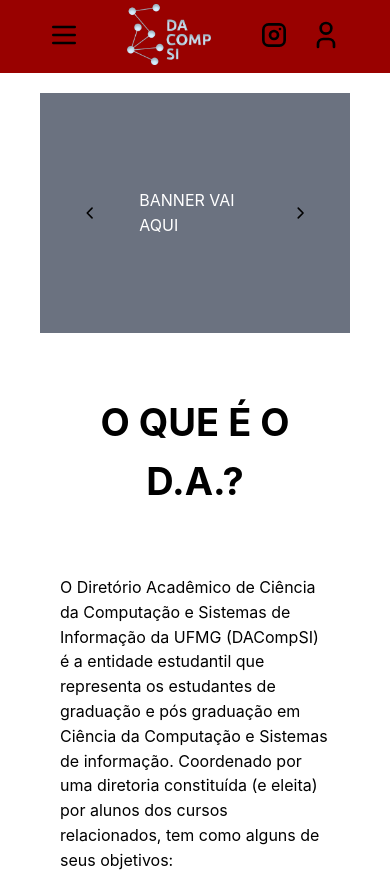
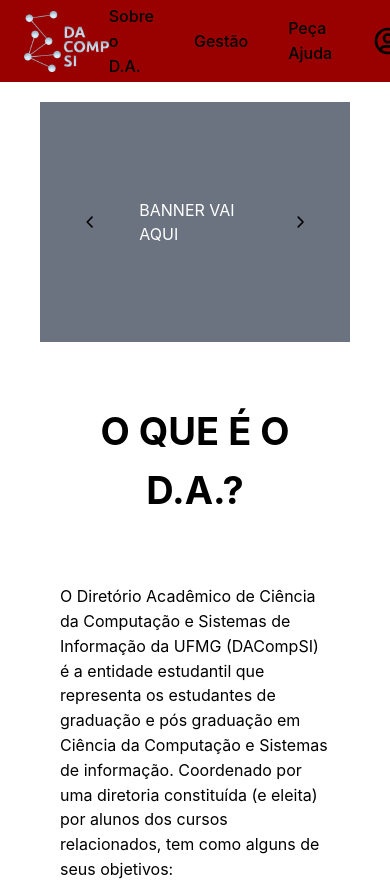
Before and after one commit to Vipigal/dacompsi-web-client, a React (Vite) app: page / in a window 390 px wide. Shown: the top 881 px of the page. Built offline with nearby package versions, Linux system fonts and the light colour scheme.

Commit message:
finalizacao responsividade

```diff
--- a/src/components/Footer.tsx
+++ b/src/components/Footer.tsx
@@ -7,12 +7,8 @@ import {
 } from "@tabler/icons-react";
 import { IconPhone } from "@tabler/icons-react";
 import dacompsi_logo_branca from "../assets/dacompsi_logo_branca.png";
-import { em } from "@mantine/core";
-import { useMediaQuery } from "@mantine/hooks";
 
 const Footer = () => {
-  const mobile = useMediaQuery(`(max-width: ${em(750)})`);
-
   return (
     <div className="w-full h-max p-5 px-14 bg-dark-red-dacompsi text-white m-0 flex flex-col gap-5 ">
       <div className="flex flex-col gap-4 sm:gap-2 md:gap-0 sm:flex-row justify-between items-center">
--- a/src/components/Navbar.tsx
+++ b/src/components/Navbar.tsx
@@ -1,4 +1,4 @@
-import { IconBrandInstagram, IconMenu2, IconUser } from "@tabler/icons-react";
+import { IconUserCircle } from "@tabler/icons-react";
 import { Link } from "react-router-dom";
 import logo_dacompsi from "../assets/dacompsi_logo_branca.png";
 
@@ -7,10 +7,7 @@ const LOGO_HEIGHT = 150;
 
 export const Navbar = () => {
   return (
-    <nav className="bg-red-dacompsi w-full flex items-center justify-between p-1 pb-2 px-12 ">
-      <div className="hover:cursor-pointer">
-        <IconMenu2 color="black" size={"32px"} />
-      </div>
+    <nav className="bg-red-dacompsi w-full flex items-center justify-between p-1 pb-1 pr-12 pl-6 h-full">
       <img
         src={logo_dacompsi}
         alt="logo dacompsi"
@@ -18,12 +15,36 @@ export const Navbar = () => {
         height={LOGO_HEIGHT}
         className="sm:ml-20"
       />
-      <div className="flex gap-5">
-        <Link to={"/sobre"} className="text-white hover:text-black">
-          <IconBrandInstagram color="black" size={"32px"} />
-        </Link>
-        <Link to={"/sobre"} className="text-white hover:text-black">
-          <IconUser color="black" size={"32px"} />
+      <div className="flex gap-10 justify-center items-center h-full">
+        <a
+          href="#da"
+          className="h-full hover:border-b hover:border-b-white flex items-center justify-center"
+        >
+          <span className="text-black hover:text-white transition-all ease-in-out duration-300 hover:scale-105">
+            Sobre o D.A.
+          </span>
+        </a>
+        <a
+          href="#gestao"
+          className="h-full hover:border-b hover:border-b-white flex items-center justify-center"
+        >
+          <span className="text-black hover:text-white transition-all ease-in-out duration-300 hover:scale-105">
+            Gestão
+          </span>
+        </a>
+        <a
+          href="#ajuda"
+          className="h-full hover:border-b hover:border-b-white flex items-center justify-center"
+        >
+          <span className="text-black hover:text-white transition-all ease-in-out duration-300 hover:scale-105">
+            Peça Ajuda
+          </span>
+        </a>
+        <Link
+          to={"/login"}
+          className="h-full flex items-center justify-center hover:scale-105"
+        >
+          <IconUserCircle color="black" size={"32px"} />
         </Link>
       </div>
     </nav>
--- a/src/index.css
+++ b/src/index.css
@@ -2,6 +2,10 @@
 @tailwind components;
 @tailwind utilities;
 
+
+html{
+	scroll-behavior: smooth;
+}
 
 :root {
   font-family: Inter, system-ui, Avenir, Helvetica, Arial, sans-serif;
--- a/src/pages/Home.tsx
+++ b/src/pages/Home.tsx
@@ -20,7 +20,10 @@ const Home = () => {
         <IconChevronRight color="black" className="mx-10" />
       </div>
 
-      <div className="mx-10 flex flex-col md:flex-row p-5 items-center justify-center gap-6 md:gap-48">
+      <div
+        className="mx-10 flex flex-col md:flex-row p-5 items-center justify-center gap-6 md:gap-48"
+        id="da"
+      >
         <div className="flex flex-col gap-16 max-w-lg ">
           <span className="font-bold self-center text-[38px] text-center">
             O QUE É O D.A.?
@@ -53,7 +56,10 @@ const Home = () => {
         </div>
       </div>
 
-      <div className="bg-gradient-to-b from-red-dacompsi to-dark-red-dacompsi h-[800px]">
+      <div
+        className="bg-gradient-to-b from-red-dacompsi to-dark-red-dacompsi h-[800px]"
+        id="gestao"
+      >
         <div className="flex flex-col gap-5 text-white px-16 pt-10 justify-center items-center">
           <span className="font-bold mt-6 md:text-[38px] text-2xl text-center">
             Conheça nossa gestão
@@ -75,7 +81,10 @@ const Home = () => {
         </div>
       </div>
 
-      <div className="h-[550px] md:mx-40 p-10 flex flex-col md:flex-row justify-center md:gap-48 gap-12 items-center">
+      <div
+        className="h-[550px] md:mx-40 p-10 flex flex-col md:flex-row justify-center md:gap-48 gap-12 items-center"
+        id="ajuda"
+      >
         <div className="flex flex-col gap-16 max-w-[558px] items-center">
           <span className="font-bold md:text-[38px] text-2xl text-center">
             Peça ajuda a um Representante
```
